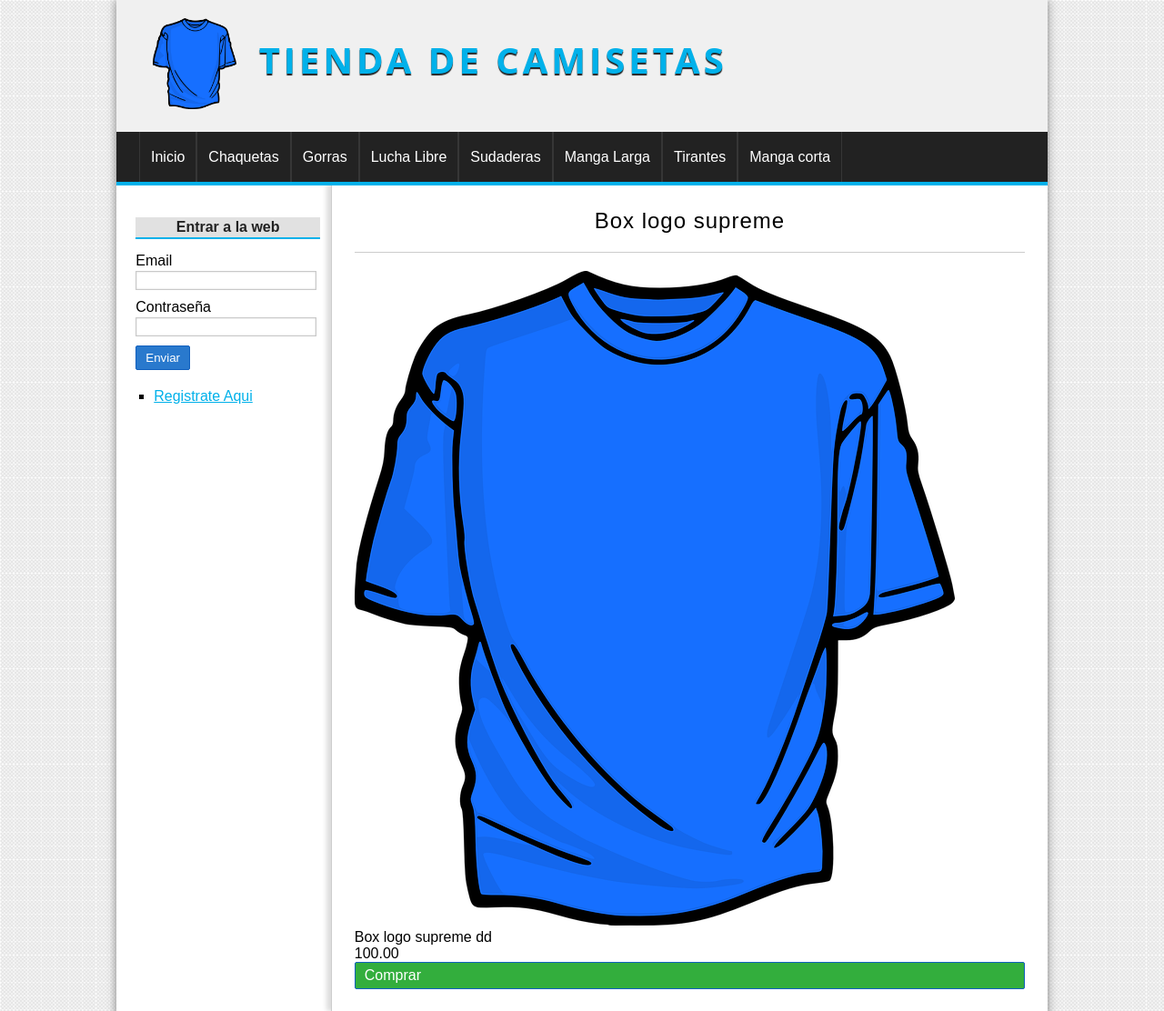
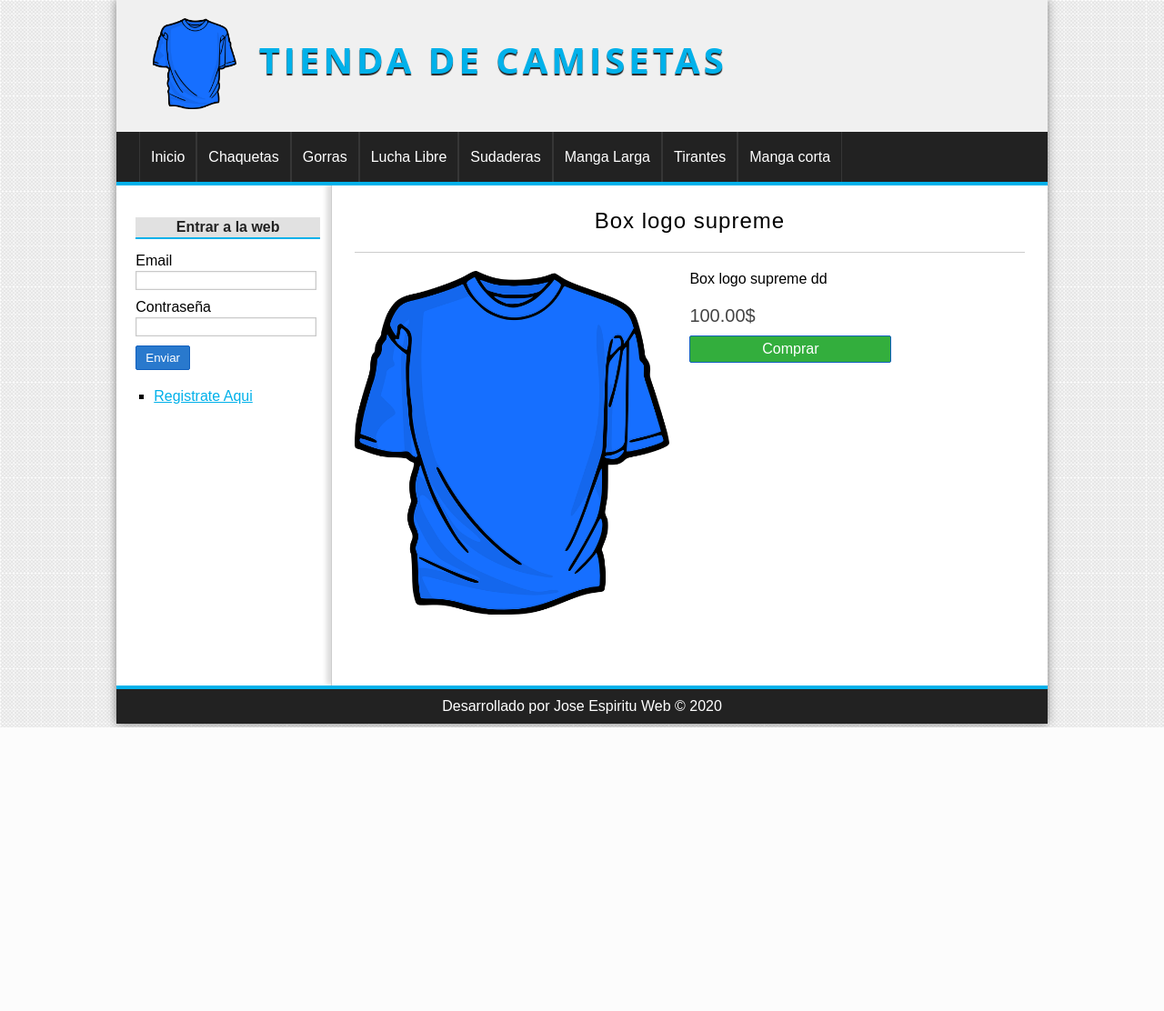
Before and after one commit to joseespiritu/TiendaVirtualPHP-NoFrameworks, a PHP site: a page that uses views/producto/ver.php in a window 1280 px wide. Shown: the top 1112 px of the page at 91% size. After the commit the page ends 800 px from the top, so only its background shows below. Run offline with PHP 8.4, Linux system fonts and the light colour scheme; data comes from the database, SQL or seed files in the repository.

Commit message:
Maquetacion CSS pagina producto

```diff
--- a/assets/css/styles.css
+++ b/assets/css/styles.css
@@ -334,6 +334,42 @@ button {
     margin-bottom: 10px;
 }
 
+#detail-product {
+    width: 100%;
+}
+
+#detail-product .image {
+    display: block;
+    width: 47%;
+    float: left;
+}
+
+#detail-product img {
+    display: block;
+    width: 100%;
+    float: left;
+}
+
+#detail-product .data {
+    width: 50%;
+    float: right;
+}
+
+#detail-product .description {
+    margin-bottom: 20px;
+}
+
+#detail-product .price {
+    margin-bottom: 10px;
+    font-size: 20px;
+    color: #444444;
+}
+
+#detail-product .button {
+    width: 200px;
+    text-align: center;
+}
+
 
 /* FOOTER */
 
--- a/views/producto/ver.php
+++ b/views/producto/ver.php
@@ -1,13 +1,19 @@
 <?php if (isset($product)) : ?>
     <h1><?= $product->nombre ?></h1>
+    <div id="detail-product">
+        <div class="image">
             <?php if ($product->imagen != null) : ?>
                 <img src="<?= BASE_URL ?>uploads/images/<?= $product->imagen ?>" alt="producto" />
             <?php else : ?>
                 <img src="<?= BASE_URL ?>assets/img/camiseta.png" alt="producto" />
             <?php endif; ?>
-    <p><?= $product->descripcion ?></p>
-    <p><?= $product->precio ?></p>
+        </div>
+        <div class="data">
+            <p class="description"><?= $product->descripcion ?></p>
+            <p class="price"><?= $product->precio ?>$</p>
             <a href="#" class="button">Comprar</a>
+        </div>
+    </div>
 <?php else : ?>
     <h1>El producto no existe</h1>
 <?php endif; ?>
```
Lines whose indentation alone changed are shown as unchanged.
